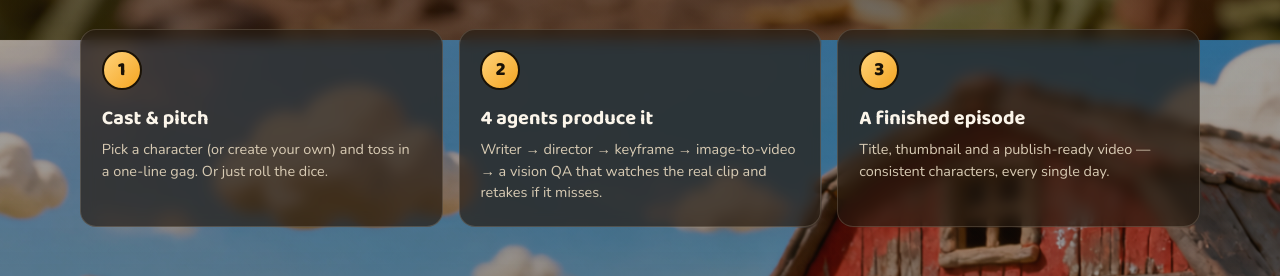
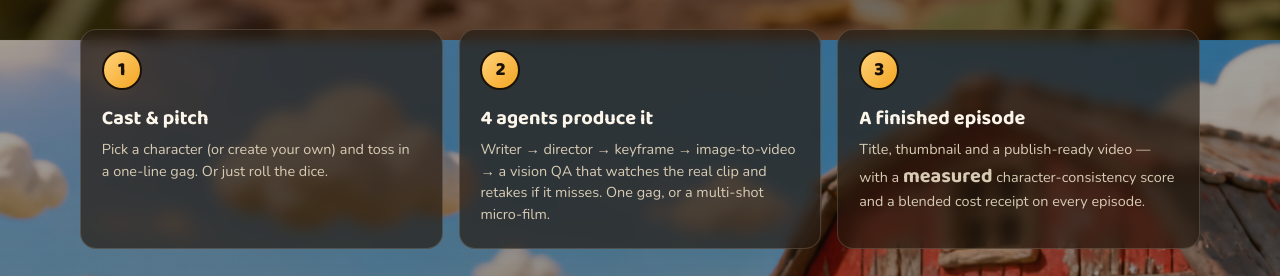
Before and after one commit to kasbsquall/digital-farm-showrunner, a Next.js app in the folder frontend/: page / in a window 1280 px wide. Shown: the part 760-1036 px from the top of the page. Built offline with nearby package versions, Linux system fonts and the light colour scheme; no server answers.

Commit message:
content(home): mention multi-shot micro-films, the measured consistency + cost receipt, and unattended channel operation

```diff
--- a/frontend/app/page.tsx
+++ b/frontend/app/page.tsx
@@ -69,12 +69,12 @@ export default function Home() {
           <div className="how-step">
             <span className="how-n">2</span>
             <b>4 agents produce it</b>
-            <p>Writer → director → keyframe → image-to-video → a vision QA that watches the real clip and retakes if it misses.</p>
+            <p>Writer → director → keyframe → image-to-video → a vision QA that watches the real clip and retakes if it misses. One gag, or a multi-shot micro-film.</p>
           </div>
           <div className="how-step">
             <span className="how-n">3</span>
             <b>A finished episode</b>
-            <p>Title, thumbnail and a publish-ready video — consistent characters, every single day.</p>
+            <p>Title, thumbnail and a publish-ready video — with a <b>measured</b> character-consistency score and a blended cost receipt on every episode.</p>
           </div>
         </div>
       </section>
@@ -122,7 +122,9 @@ export default function Home() {
             Consistent short-form video every day is the price of staying relevant online —
             and it's slow, expensive, and needs a team. MUCKFLIX turns one idea into a
             finished, on-brand, character-consistent episode for pennies, and lets your
-            audience co-create the next one. The farm is our demo; the engine is the product.
+            audience co-create the next one. It can even run a channel <b>unattended</b> —
+            publishing only what its own vision QA approves. The farm is our demo; the engine
+            is the product.
           </p>
           <div className="who">
             <span>Creators</span>
```
